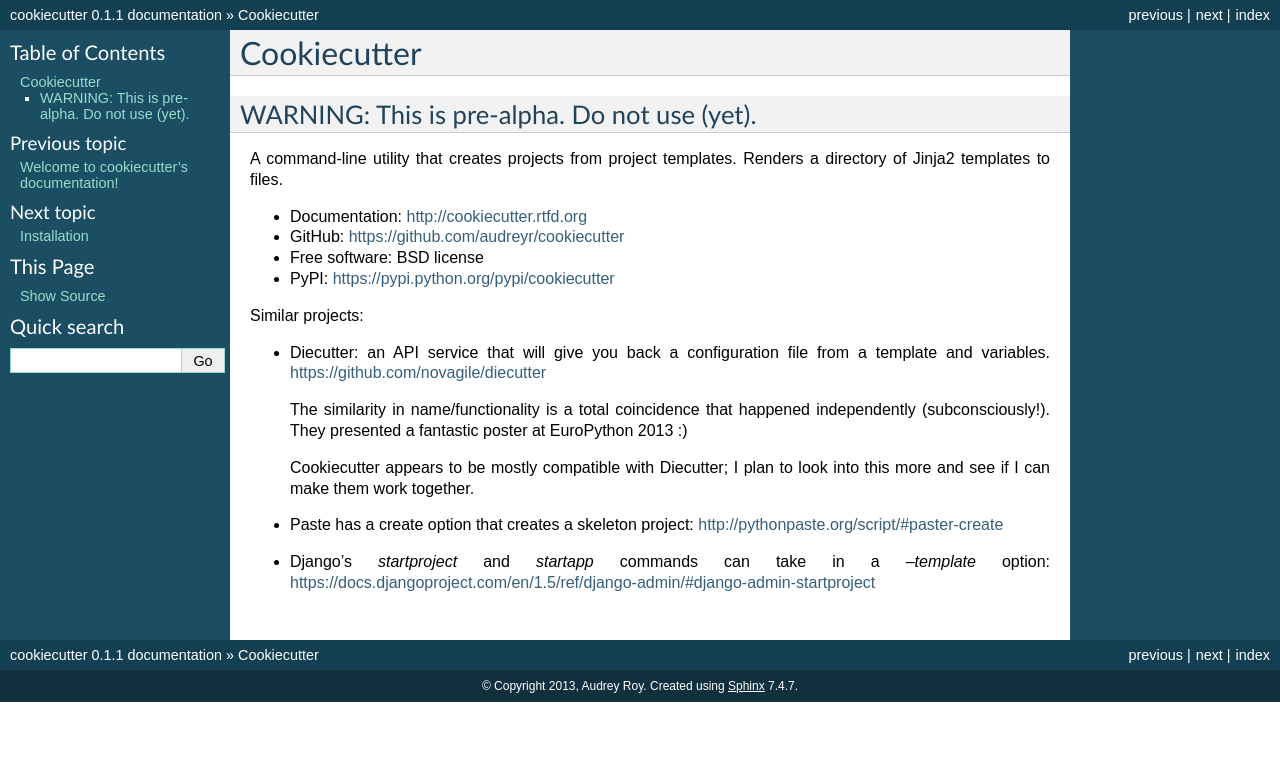
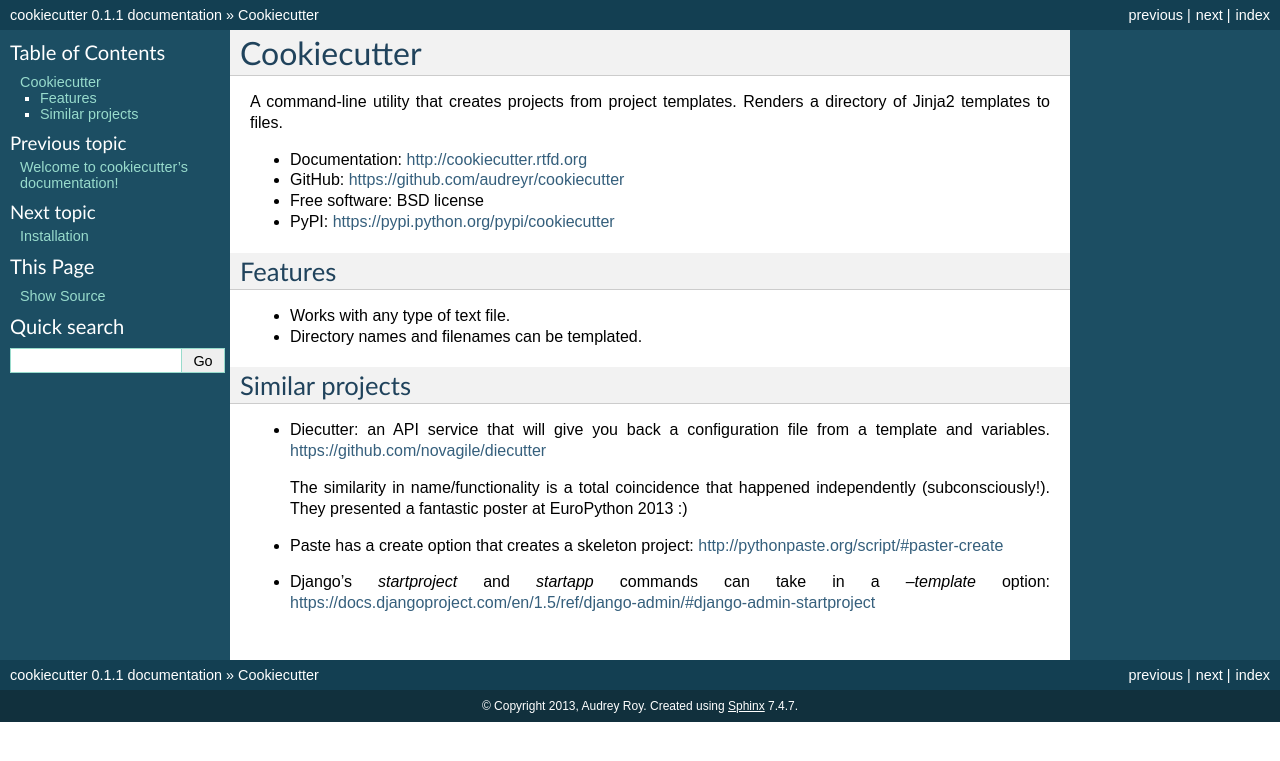
Before and after one commit to c-allen-tech/cookie, a Sphinx documentation site: the page built from docs/readme.rst, in a window 1280 px wide. Shown: the top 761 px of the page. Built offline with Sphinx 7.4.7, drawn with Linux system fonts in a browser that asks for light colours; formulas are drawn with MathJax 3.

Commit message:
Update docs now that it's ready to use.

```diff
--- a/README.rst
+++ b/README.rst
@@ -1,9 +1,6 @@
 =============
 Cookiecutter
 =============
-
-WARNING: This is pre-alpha. Do not use (yet).
----------------------------------------------
 
 A command-line utility that creates projects from project templates. Renders a
 directory of Jinja2 templates to files.
@@ -13,7 +10,15 @@ directory of Jinja2 templates to files.
 * Free software: BSD license
 * PyPI: https://pypi.python.org/pypi/cookiecutter
 
-Similar projects:
+Features
+--------
+
+* Works with any type of text file.
+* Directory names and filenames can be templated.
+
+
+Similar projects
+----------------
 
 * Diecutter: an API service that will give you back a configuration file from
   a template and variables. https://github.com/novagile/diecutter
@@ -22,9 +27,6 @@ Similar projects:
   independently (subconsciously!). They presented a fantastic poster at
   EuroPython 2013 :)
 
-  Cookiecutter appears to be mostly compatible with Diecutter; I plan to look
-  into this more and see if I can make them work together.
-
 * Paste has a create option that creates a skeleton project:
   http://pythonpaste.org/script/#paster-create
 
--- a/docs/usage.rst
+++ b/docs/usage.rst
@@ -4,4 +4,8 @@ Usage
 
 At the command line::
 
+    $ git clone git@github.com:audreyr/cookiecutter-pypackage.git
+    $ cd cookiecutter-pypackage
     $ cookiecutter
+
+Try it out!
```
